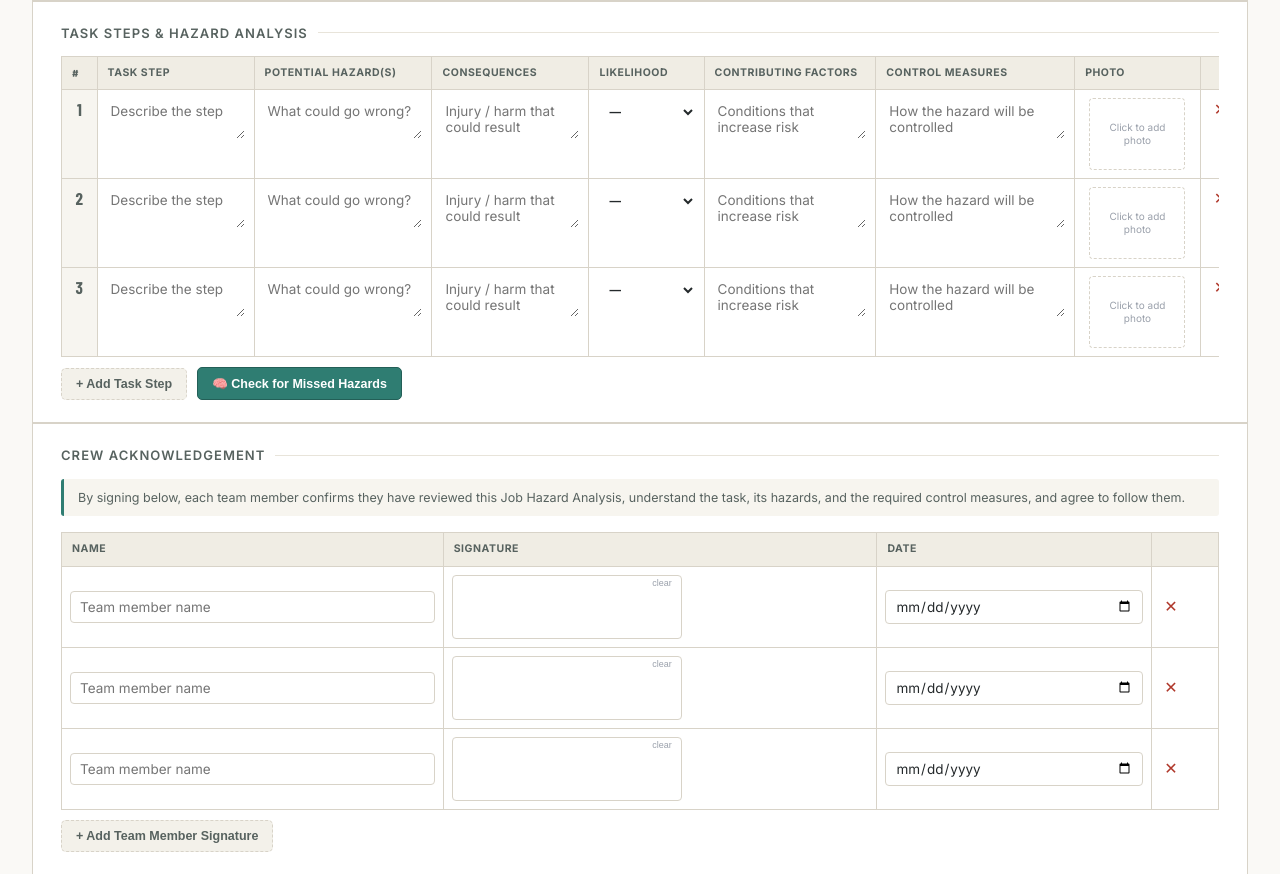
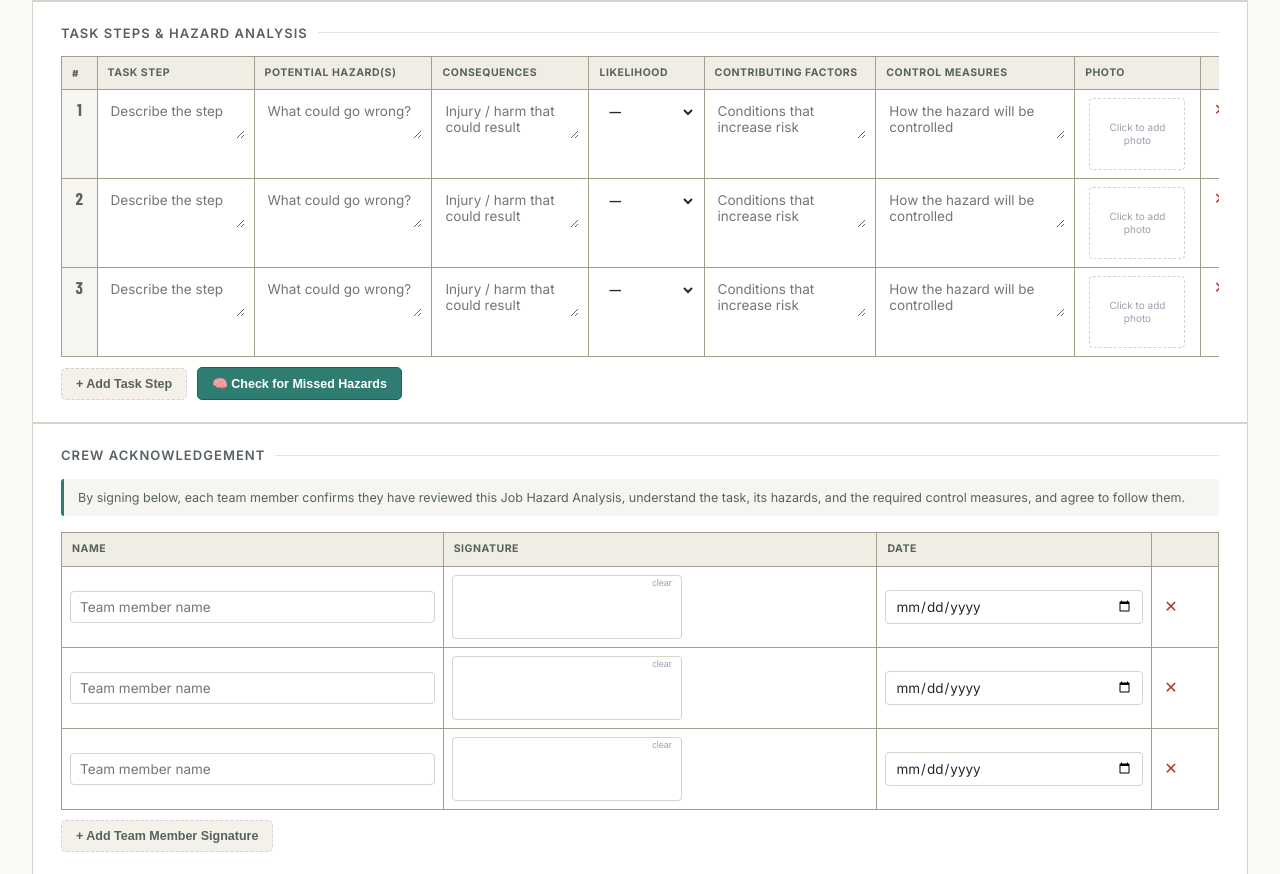
Before and after one commit to williamp1282-max/jha-tool, a website: page index.html in a window 1280 px wide. Shown: the part 536-1410 px from the top of the page. Drawn offline with nearby package versions, Linux system fonts and the light colour scheme.

Commit message:
Darken table borders for readability

```diff
--- a/index.html
+++ b/index.html
@@ -14,6 +14,7 @@
     --panel:#ffffff;
     --line:#d8d3c8;
     --line-soft:#e8e4da;
+    --table-line:#a39d8e;
     --hazard:#2f7d72;
     --hazard-dark:#235f57;
     --danger:#b6412f;
@@ -166,11 +167,11 @@
     letter-spacing:.05em;
     text-align:left;
     padding:9px 10px;
-    border:1px solid var(--line);
+    border:1px solid var(--table-line);
     white-space:nowrap;
   }
   table.steps td{
-    border:1px solid var(--line);
+    border:1px solid var(--table-line);
     padding:8px;
     vertical-align:top;
   }
@@ -331,9 +332,9 @@
   table.sigs{width:100%;border-collapse:collapse;}
   table.sigs thead th{
     background:#f0ede4;color:var(--ink-soft);font-size:10.5px;font-weight:700;
-    text-transform:uppercase;letter-spacing:.05em;text-align:left;padding:9px 10px;border:1px solid var(--line);
+    text-transform:uppercase;letter-spacing:.05em;text-align:left;padding:9px 10px;border:1px solid var(--table-line);
   }
-  table.sigs td{border:1px solid var(--line);padding:8px;vertical-align:middle;}
+  table.sigs td{border:1px solid var(--table-line);padding:8px;vertical-align:middle;}
   .sig-name-input{border:1px solid transparent;background:transparent;font-size:14px;}
   .sig-name-input:hover{border-color:var(--line);}
   .sig-name-input:focus{background:#fff;border-color:var(--hazard-dark);}
```
